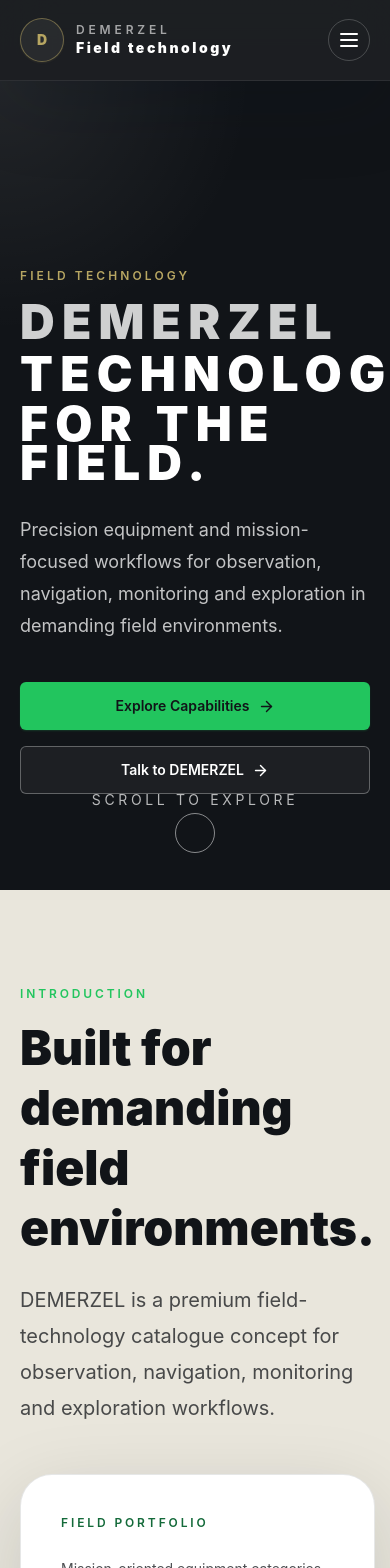
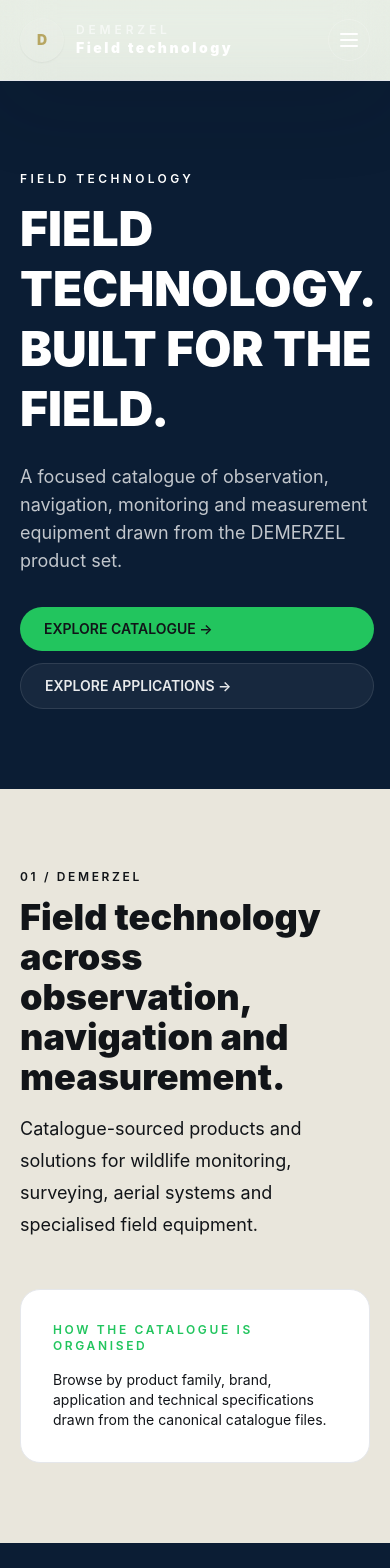
Before and after one commit to farmanmalik7406/demerzel_brand_website, a React (Vite) app: page / in a window 390 px wide. Shown: the top 1568 px of the page. Built offline with nearby package versions, Linux system fonts and the light colour scheme.

Commit message:
REDESIGN PRODUCT CARDS, HOMEPAGE

```diff
--- a/src/components/layout/Header.tsx
+++ b/src/components/layout/Header.tsx
@@ -9,13 +9,13 @@ export function Header() {
   const [showMega, setShowMega] = useState(false);
 
   return (
-    <header className="fixed inset-x-0 top-0 z-50 border-b border-white/10 bg-ink/95 text-white shadow-soft backdrop-blur-xl">
+    <header className="fixed inset-x-0 top-0 z-50 border-b border-white/6 bg-navy/95 text-white shadow-soft backdrop-blur-xl">
       <a className="sr-only focus:not-sr-only focus:absolute focus:left-4 focus:top-4 focus:z-[60] focus:bg-field focus:p-3 focus:text-ink" href="#main">
         Skip to content
       </a>
       <div className="mx-auto flex h-20 max-w-7xl items-center justify-between gap-6 px-5 lg:px-8">
         <Link aria-label="DEMERZEL home" className="group flex items-center gap-3" to="/">
-          <span className="grid h-11 w-11 place-items-center rounded-2xl border border-field/50 bg-white/5 text-sm font-black text-field shadow-sm shadow-field/10">D</span>
+          <span className="grid h-11 w-11 place-items-center rounded-2xl border border-white/5 bg-white/5 text-sm font-black text-field shadow-sm">D</span>
           <div>
             <p className="text-xs font-semibold uppercase tracking-[0.32em] text-white/60">DEMERZEL</p>
             <p className="text-sm font-black tracking-[0.18em] text-white">Field technology</p>
@@ -41,7 +41,7 @@ export function Header() {
           })}
         </nav>
         <div className="hidden items-center gap-3 lg:flex">
-          <Link className="rounded-full border border-white/20 bg-white/5 px-4 py-2 text-sm font-semibold text-white transition hover:border-brand hover:bg-brand/10 hover:text-brand" to="/contact">
+          <Link className="rounded-full border border-white/10 bg-brand px-4 py-2 text-sm font-semibold text-ink transition hover:bg-brand/90" to="/contact">
             Contact
           </Link>
         </div>
--- /dev/null
+++ b/src/components/sections/FeaturedBrands.tsx
@@ -0,0 +1,34 @@
+import React from "react";
+import { Link } from "react-router-dom";
+import { getBrands, getAllProducts } from "../../lib/products";
+
+export function FeaturedBrands() {
+  const brands = getBrands();
+  const all = getAllProducts();
+
+  return (
+    <section className="bg-offwhite px-5 py-16 lg:px-8">
+      <div className="mx-auto max-w-7xl">
+        <div className="mb-8">
+          <p className="text-xs font-semibold uppercase tracking-[0.24em] text-brand">BRANDS / 04</p>
+          <h2 className="mt-3 text-4xl font-black text-ink">A broader equipment ecosystem.</h2>
+          <p className="mt-4 text-sm text-charcoal/75">Browse catalogue brands represented in DEMERZEL's product set.</p>
+        </div>
+        <div className="flex gap-6 overflow-x-auto py-4">
+          {brands.map((b) => {
+            const count = all.filter((p) => p.brand === b).length;
+            return (
+              <Link key={b} to={`/brands/${b.toLowerCase()}`} className="group relative min-w-[220px] shrink-0 rounded-xl border border-ink/8 bg-white p-6 text-left transition hover:shadow-lg">
+                <div className="text-sm font-semibold text-ink">{b}</div>
+                <div className="mt-4 text-xs text-charcoal/70">{count} products</div>
+                <div className="mt-6 text-sm font-semibold text-brand">VIEW BRAND →</div>
+              </Link>
+            );
+          })}
+        </div>
+      </div>
+    </section>
+  );
+}
+
+export default FeaturedBrands;
--- a/src/components/sections/HomeHero.tsx
+++ b/src/components/sections/HomeHero.tsx
@@ -1,38 +1,23 @@
-import { Button } from "../ui/Button";
+import { Link } from "react-router-dom";
 
-type HomeHeroProps = {
-  image: string;
-};
+type HomeHeroProps = { image: string };
 
 export function HomeHero({ image }: HomeHeroProps) {
   return (
-    <section className="relative min-h-[96vh] overflow-hidden bg-ink text-white">
-      <div className="absolute inset-0 -z-20">
-        <img className="h-full w-full object-cover object-center" src={image} alt="DEMERZEL field technology" loading="eager" />
-        <div className="absolute inset-0 bg-[linear-gradient(180deg,rgba(17,17,15,0.18),rgba(17,17,15,0.8))]" />
+    <section className="relative min-h-[84vh] overflow-hidden bg-navy text-white">
+      <div className="absolute inset-0 -z-10">
+        <img className="h-full w-full object-cover object-center opacity-90" src={image} alt="DEMERZEL field technology" loading="eager" />
+        <div className="absolute inset-0 bg-navy/65" />
       </div>
-      <div className="absolute inset-0 bg-[radial-gradient(circle_at_top_left,rgba(255,255,255,0.08),transparent_28%)]" />
-      <div className="relative mx-auto flex min-h-[96vh] max-w-7xl flex-col justify-end px-5 pb-24 lg:px-8">
-        <div className="max-w-4xl">
-          <p className="mb-4 text-xs font-semibold uppercase tracking-[0.26em] text-field">Field technology</p>
-          <div className="space-y-3">
-            <p className="text-5xl font-black uppercase leading-[0.9] tracking-[0.15em] text-white/80 sm:text-6xl md:text-7xl lg:text-8xl">DEMERZEL</p>
-            <p className="text-5xl font-black uppercase leading-[0.8] tracking-[0.15em] text-white sm:text-6xl md:text-7xl lg:text-8xl">Technology</p>
-            <p className="text-5xl font-black uppercase leading-[0.8] tracking-[0.15em] text-white sm:text-6xl md:text-7xl lg:text-8xl">for the field.</p>
+      <div className="relative mx-auto flex min-h-[84vh] max-w-7xl items-end px-5 pb-20 lg:px-8">
+        <div className="max-w-3xl">
+          <p className="text-xs font-semibold uppercase tracking-[0.28em] text-brand/80">FIELD TECHNOLOGY</p>
+          <h1 className="mt-3 text-5xl font-black leading-tight lg:text-6xl">FIELD TECHNOLOGY.<br className="hidden lg:inline" /> BUILT FOR THE FIELD.</h1>
+          <p className="mt-6 text-lg leading-7 text-white/75">A focused catalogue of observation, navigation, monitoring and measurement equipment drawn from the DEMERZEL product set.</p>
+          <div className="mt-8 flex flex-col gap-3 sm:flex-row">
+            <Link to="/products" className="inline-flex items-center gap-3 rounded-full bg-brand px-6 py-3 text-sm font-semibold text-ink transition hover:bg-brand/90">EXPLORE CATALOGUE →</Link>
+            <Link to="/solutions" className="inline-flex items-center gap-3 rounded-full border border-white/10 bg-white/5 px-6 py-3 text-sm font-semibold text-white/90 hover:bg-white/6">EXPLORE APPLICATIONS →</Link>
           </div>
-          <p className="mt-8 max-w-2xl text-lg leading-8 text-white/75 sm:text-xl">
-            Precision equipment and mission-focused workflows for observation, navigation, monitoring and exploration in demanding field environments.
-          </p>
-          <div className="mt-10 flex flex-col gap-4 sm:flex-row sm:items-center">
-            <Button to="/solutions">Explore Capabilities</Button>
-            <Button to="/contact" variant="secondary">Talk to DEMERZEL</Button>
-          </div>
-        </div>
-      </div>
-      <div className="absolute bottom-7 left-1/2 z-10 w-full -translate-x-1/2 text-center text-sm uppercase tracking-[0.26em] text-white/70">
-        <span>Scroll to explore</span>
-        <div className="mt-3 flex justify-center">
-          <span className="h-10 w-10 animate-bounce rounded-full border border-white/50" />
         </div>
       </div>
     </section>
--- /dev/null
+++ b/src/components/sections/VanrakshakFeature.tsx
@@ -0,0 +1,44 @@
+import React from "react";
+import { Link } from "react-router-dom";
+import products from "../../data/products";
+import { images } from "../../lib/assets";
+
+export function VanrakshakFeature() {
+  const brand = "Vanrakshak";
+  const items = products.filter((p) => p.brand === brand);
+  const families = Array.from(new Set(items.map((p) => p.series).filter(Boolean))) as string[];
+
+  if (items.length === 0) return null;
+
+  return (
+    <section className="px-5 py-20 lg:px-8">
+      <div className="mx-auto max-w-7xl">
+        <div className="grid gap-8 lg:grid-cols-[1fr_.95fr] lg:items-center">
+          <div>
+            <p className="text-xs font-semibold uppercase tracking-[0.24em] text-brand">VANRAKSHAK</p>
+            <h2 className="mt-3 text-4xl font-black text-ink">Optics families and field instruments.</h2>
+            <p className="mt-4 text-sm text-charcoal/75">A focused collection of optics families sourced from the catalogue. Explore product families, imagery and technical entries.</p>
+            <div className="mt-6 flex gap-3">
+              <Link to="/brands/vanrakshak" className="inline-flex items-center gap-3 rounded-full bg-brand px-6 py-3 text-sm font-semibold text-ink">EXPLORE VANRAKSHAK →</Link>
+            </div>
+          </div>
+          <div className="grid gap-4 sm:grid-cols-2">
+            <div className="rounded-[1.25rem] overflow-hidden border border-ink/10">
+              <img src={images.opticProduct} alt="Vanrakshak sample" className="h-72 w-full object-cover" />
+            </div>
+            <div className="space-y-3">
+              {families.map((f) => (
+                <div key={f} className="rounded-xl border border-ink/10 bg-white p-4">
+                  <div className="text-xs font-semibold uppercase tracking-[0.18em] text-ink">{f}</div>
+                  <div className="mt-2 text-sm text-charcoal/75">Catalogue family — {items.filter(i => i.series === f).length} products</div>
+                </div>
+              ))}
+            </div>
+          </div>
+        </div>
+      </div>
+    </section>
+  );
+}
+
+export default VanrakshakFeature;
--- a/src/index.css
+++ b/src/index.css
@@ -8,15 +8,43 @@
   font-synthesis: none;
   text-rendering: optimizeLegibility;
   -webkit-font-smoothing: antialiased;
-  --color-navy: #0B1D34;
-  --color-forest: #146A3A;
-  --color-brand: #22C55E;
-  --color-charcoal: #111418;
-  --color-offwhite: #F2F0EC;
-  --color-bone: #E9E6DC;
-  --color-shadow: rgba(8, 17, 33, 0.12);
-  --color-text-muted: rgba(17, 20, 24, 0.68);
-  --color-text-soft: rgba(255, 255, 255, 0.84);
+  /* DEMERZEL brand tokens */
+  --demerzel-navy: #0B1D34;
+  --demerzel-forest: #146A3A;
+  --demerzel-green: #22C55E;
+  --demerzel-ink: #111418;
+  --demerzel-offwhite: #F2F0EC;
+  --demerzel-bone: #E9E6DC;
+  --demerzel-field: #B7A662;
+  --demerzel-shadow: rgba(8, 17, 33, 0.12);
+  --demerzel-text-muted: rgba(17, 20, 24, 0.68);
+  --demerzel-text-soft: rgba(255, 255, 255, 0.84);
+
+  /* Spacing & layout */
+  --container-max: 1200px;
+  --container-wide: 1400px;
+  --space-xs: 6px;
+  --space-sm: 12px;
+  --space-md: 20px;
+  --space-lg: 32px;
+
+  /* Radii & borders */
+  --radius-sm: 6px;
+  --radius-md: 12px;
+  --radius-lg: 20px;
+  --thin-border: 1px;
+
+  /* Type scale */
+  --type-h1: 3rem;
+  --type-h2: 2.25rem;
+  --type-h3: 1.5rem;
+  --type-base: 1rem;
+  --type-small: 0.875rem;
+
+  /* Motion */
+  --motion-fast: 150ms;
+  --motion-medium: 260ms;
+  --motion-slow: 700ms;
 }
 
 html {
@@ -26,7 +54,9 @@ html {
 body {
   margin: 0;
   min-width: 320px;
-  background: radial-gradient(circle at top, rgba(34, 197, 94, 0.05), transparent 28%), #F2F0EC;
+  background: radial-gradient(circle at top, rgba(34, 197, 94, 0.05), transparent 28%), var(--demerzel-offwhite);
+  font-family: Inter, ui-sans-serif, system-ui, "Segoe UI", Roboto, "Helvetica Neue", Arial, sans-serif;
+  color: var(--demerzel-ink);
 }
 
 img {
--- a/src/pages/Home.tsx
+++ b/src/pages/Home.tsx
@@ -6,6 +6,8 @@ import { ContactCTA } from "../components/sections/ContactCTA";
 import { HomeHero } from "../components/sections/HomeHero";
 import { OpticsShowcase } from "../components/sections/OpticsShowcase";
 import { images } from "../lib/assets";
+import FeaturedBrands from "../components/sections/FeaturedBrands";
+import VanrakshakFeature from "../components/sections/VanrakshakFeature";
 
 const capabilities = [
   {
@@ -49,22 +51,18 @@ export function Home() {
     <>
       <SEO description="DEMERZEL Enterprises blends field technology, precision optics and mission-focused equipment storytelling." title="DEMERZEL Enterprises | Technology for the Field" />
       <HomeHero image={images.hero} />
-      <section className="bg-bone px-5 py-24 lg:px-8">
+
+      <section className="bg-bone px-5 py-20 lg:px-8">
         <div className="mx-auto max-w-7xl">
-          <div className="grid gap-12 lg:grid-cols-[1.1fr_.9fr] lg:items-end">
+          <div className="grid gap-12 lg:grid-cols-[1.1fr_.9fr] lg:items-center">
             <div>
-              <p className="text-xs font-semibold uppercase tracking-[0.24em] text-brand">Introduction</p>
-              <h2 className="mt-4 text-5xl font-black leading-tight text-ink md:text-6xl">Built for demanding field environments.</h2>
-              <p className="mt-6 max-w-3xl text-xl leading-9 text-charcoal/75">
-                DEMERZEL is a premium field-technology catalogue concept for observation, navigation, monitoring and exploration workflows.
-              </p>
+              <p className="text-xs font-semibold uppercase tracking-[0.22em] text-charcoal/70">01 / DEMERZEL</p>
+              <h2 className="mt-3 text-4xl font-black text-ink">Field technology across observation, navigation and measurement.</h2>
+              <p className="mt-4 max-w-3xl text-lg leading-8 text-charcoal/75">Catalogue-sourced products and solutions for wildlife monitoring, surveying, aerial systems and specialised field equipment.</p>
             </div>
-            <div className="rounded-[2rem] border border-ink/10 bg-white p-10 shadow-soft">
-              <p className="text-xs font-semibold uppercase tracking-[0.24em] text-forest">Field portfolio</p>
-              <div className="mt-6 space-y-4 text-sm leading-7 text-charcoal/75">
-                <p>Mission-oriented equipment categories are grounded in the supplied catalogue material.</p>
-                <p>Optics and observation are framed through the Vanrakshak catalogue, while navigation and monitoring speak to field applications.</p>
-              </div>
+            <div className="rounded-[1.25rem] border border-ink/10 bg-white p-8">
+              <p className="text-xs font-semibold uppercase tracking-[0.22em] text-brand">How the catalogue is organised</p>
+              <p className="mt-4 text-sm text-charcoal/75">Browse by product family, brand, application and technical specifications drawn from the canonical catalogue files.</p>
             </div>
           </div>
         </div>
@@ -130,6 +128,23 @@ export function Home() {
           </div>
         </div>
       </section>
+      <OpticsShowcase />
+      <FeaturedBrands />
+      <section className="bg-offwhite px-5 py-16 lg:px-8">
+        <div className="mx-auto max-w-7xl">
+          <div className="mb-6">
+            <p className="text-xs font-semibold uppercase tracking-[0.24em] text-brand">Applications</p>
+            <h2 className="mt-3 text-3xl font-black text-ink">Field scenarios and solutions</h2>
+            <p className="mt-3 text-sm text-charcoal/75">Explore application-led discovery routes and related catalogue products.</p>
+          </div>
+          {/* Solutions list is rendered by a simple map to keep editorial rhythm */}
+          <div className="grid gap-6 sm:grid-cols-2">
+            {/* Solutions will be populated from the solutions data on client side via existing components where available */}
+          </div>
+        </div>
+      </section>
+
+      <VanrakshakFeature />
       <section className="bg-navy px-5 py-20 text-white lg:px-8">
         <div className="mx-auto grid max-w-7xl gap-12 lg:grid-cols-[.95fr_1.05fr] lg:items-center">
           <div>
--- a/tailwind.config.js
+++ b/tailwind.config.js
@@ -4,19 +4,26 @@ export default {
   theme: {
     extend: {
       colors: {
-        navy: "#0B1D34",
-        forest: "#146A3A",
-        brand: "#22C55E",
-        field: "#B7A662",
+        navy: "var(--demerzel-navy)",
+        forest: "var(--demerzel-forest)",
+        brand: "var(--demerzel-green)",
+        field: "var(--demerzel-field)",
         olive: "#89A672",
-        charcoal: "#111418",
-        ink: "#111418",
-        offwhite: "#F2F0EC",
-        stone: "#F2F0EC",
-        bone: "#E9E6DC",
+        charcoal: "var(--demerzel-ink)",
+        ink: "var(--demerzel-ink)",
+        offwhite: "var(--demerzel-offwhite)",
+        stone: "var(--demerzel-offwhite)",
+        bone: "var(--demerzel-bone)",
         slate: "#152435",
         mist: "#A9B1A9",
         smoke: "#C8C8BB"
+      },
+      container: {
+        center: true,
+        padding: {
+          DEFAULT: '1rem',
+          lg: '2rem'
+        }
       },
       fontFamily: {
         sans: ["Inter", "ui-sans-serif", "system-ui", "Segoe UI", "Arial", "sans-serif"]
```
